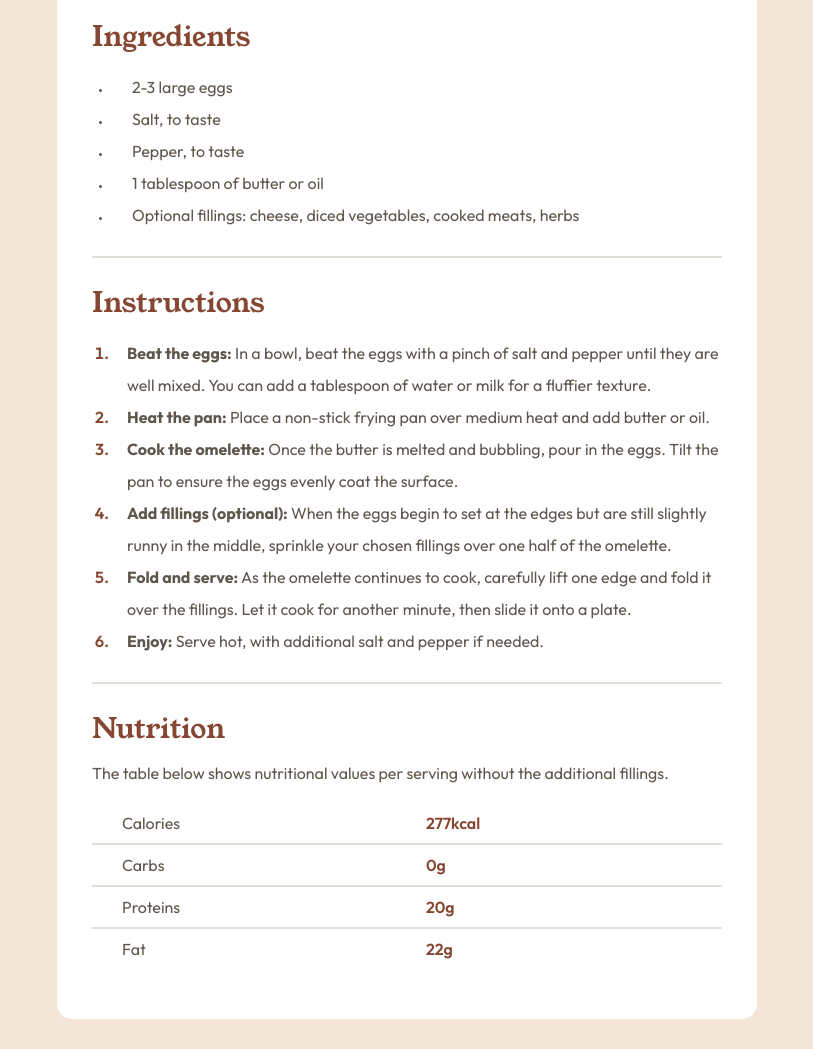
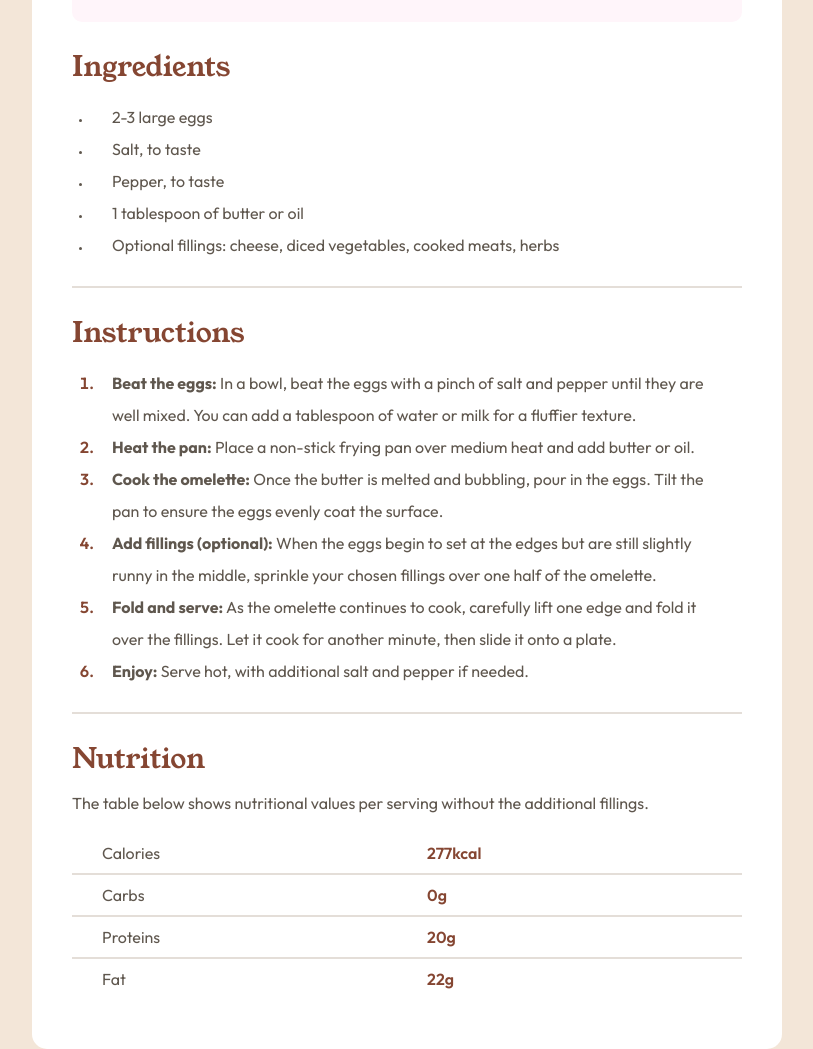
Before and after one commit to codebyveronica/recipe-page-project, a plain HTML site: page index.html in a window 1280 px wide. Shown: the part 786-1835 px from the top of the page, without its empty margins (233-1046 px from the left). Before the commit the page ends 1805 px from the top, so only its background shows below. Drawn offline with Linux system fonts and the light colour scheme.

Commit message:
editei o estilo

```diff
--- a/styles/media-query.css
+++ b/styles/media-query.css
@@ -13,23 +13,23 @@
 @media screen and (min-width: 600px) {
     body {
         background-color: var(--stone100);
-        margin-top: 100px;
+        margin-top: 125px;
     }
 
     header, main {
         background-color: white;
-        max-width: 700px;
-        padding: 0px 35px;
+        max-width: 750px;
+        padding: 0px 40px;
         margin: auto;
     }
 
     header {
-        padding-top: 35px;
+        padding-top: 40px;
         border-radius: 15px 15px 0px 0px;
     }
 
     header > p {
-        padding: 0px 0px 30px 0px;
+        padding: 0px 10px 30px 0px;
     }
 
     h1 {
@@ -45,6 +45,10 @@
         border-radius: 10px;
     }
 
+    ol {
+        padding: 0px 25px 0px 25px;
+    }
+
     th {
         width: 400px;
     }
```
